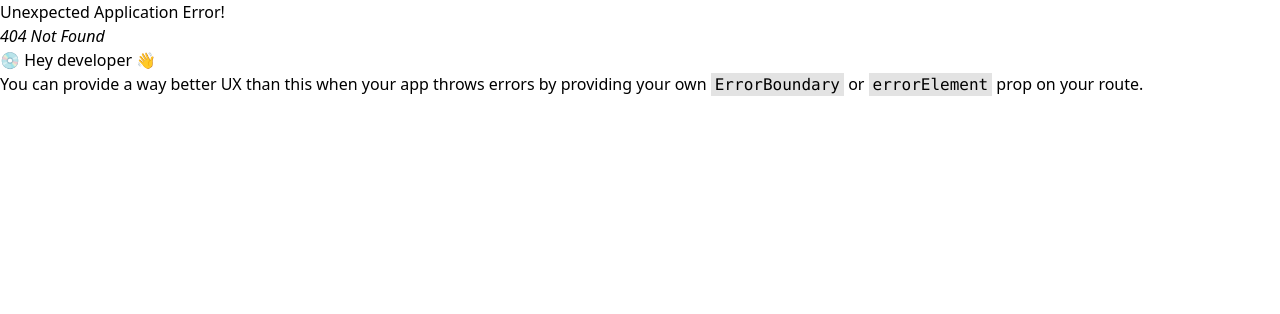
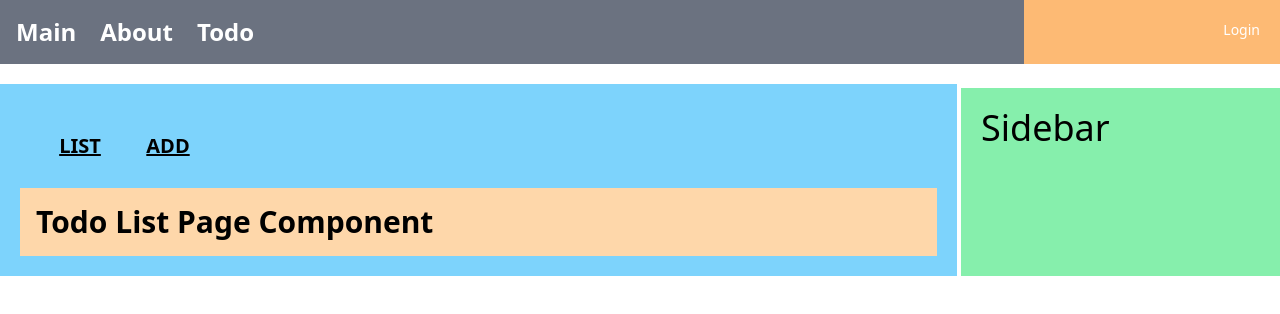
Before and after one commit to dongjun77/mall-fe, a React (Vite) app: page /todo/list in a window 1280 px wide. Before the commit this address had no page. Shown: the top 314 px of the page. Built offline with nearby package versions, Linux system fonts and the light colour scheme.

Commit message:
feat: outlet으로 독립된 컴포넌트 만듬

```diff
--- a/src/components/menus/BasicMenu.jsx
+++ b/src/components/menus/BasicMenu.jsx
@@ -13,6 +13,10 @@
             {" "}
             <Link to={"/about"}>About</Link>{" "}
           </li>
+          <li className="pr-6 text-2xl">
+            {" "}
+            <Link to={"/todo/"}>Todo</Link>{" "}
+          </li>
         </ul>
       </div>
       <div className="w-1/5 flex justify-end bg-orange-300 p-4 font-medium">
--- a/src/layouts/BasicLayout.jsx
+++ b/src/layouts/BasicLayout.jsx
@@ -1,24 +1,24 @@
-import React from "react";
 import BasicMenu from "../components/menus/BasicMenu";
-
-const BasicLayout = ({ children }) => {
+function BasicLayout({ children }) {
   return (
     <>
-      <header className="bg-teal-400 p-5">
-        <BasicMenu />
-      </header>
+      {/* 기존 헤더 대신 BasicMenu*/}
+      <BasicMenu />
+      {/* 상단 여백 my-5 제거 */}
       <div
-        className="bg-white my-5 w-full flex flex-col space-y-4 md:flex-row md:space-x-4
-    md:space-y-0"
+        className="bg-white my-5 w-full flex flex-col space-y-1 md:flex-row md:space-x-1 md:space-y-
+0"
       >
-        <main className="bg-sky-300 md:w-2/3 lg:w-3/4 px-5 py-40">
+        {/* 상단 여백 py-40 변경 flex 제거 */}
+        <main className="bg-sky-300 md:w-2/3 lg:w-3/4 px-5 py-5">
           {children}
         </main>
-        <aside className="bg-green-300 md:w-1/3 lg:w-1/4 px-5 py-40">
-          <h1 className="text-2xl md:text-4xl"> Sidebar </h1>
+        {/* 상단 여백 py-40 제거 flex 제거 */}
+        <aside className="bg-green-300 md:w-1/3 lg:w-1/4 px-5 flex py-5">
+          <h1 className="text-2xl md:text-4xl">Sidebar</h1>
         </aside>
       </div>
     </>
   );
-};
+}
 export default BasicLayout;
--- /dev/null
+++ b/src/pages/todo/IndexPage.jsx
@@ -0,0 +1,22 @@
+import React from "react";
+import { Outlet } from "react-router-dom";
+import BasicLayout from "../../layouts/BasicLayout";
+
+function IndexPage(props) {
+  return (
+    <BasicLayout>
+      <div className="w-full flex m-2 p-2 ">
+        <div className="text-xl m-1 p-2 w-20 font-extrabold text-center underline">
+          LIST
+        </div>
+        <div className="text-xl m-1 p-2 w-20 font-extrabold text-center underline">
+          ADD
+        </div>
+      </div>
+      <div className="flex flex-wrap w-full">
+        <Outlet />
+      </div>
+    </BasicLayout>
+  );
+}
+export default IndexPage;
--- /dev/null
+++ b/src/pages/todo/ListPage.jsx
@@ -0,0 +1,10 @@
+import React from "react";
+
+function ListPage(props) {
+  return (
+    <div className="p-4 w-full bg-orange-200 ">
+      <div className="text-3xl font-extrabold">Todo List Page Component</div>
+    </div>
+  );
+}
+export default ListPage;
--- a/src/router/root.jsx
+++ b/src/router/root.jsx
@@ -1,15 +1,17 @@
-import { Suspense, lazy } from "react";
+import { Children, Suspense, lazy } from "react";
 import { createBrowserRouter } from "react-router-dom";
 
-const loading = <div className="bg-red-700">Loading....</div>;
+const Loading = <div className="bg-red-700">Loading....</div>;
 const Main = lazy(() => import("../pages/MainPage"));
 const About = lazy(() => import("../pages/AboutPage"));
+const TodoIndex = lazy(() => import("../pages/todo/IndexPage"));
+const TodoList = lazy(() => import("../pages/todo/ListPage"));
 
 const root = createBrowserRouter([
   {
     path: "",
     element: (
-      <Suspense fallback={loading}>
+      <Suspense fallback={Loading}>
         <Main />
       </Suspense>
     ),
@@ -17,11 +19,30 @@
   {
     path: "about",
     element: (
-      <Suspense fallback={loading}>
+      <Suspense fallback={Loading}>
         <About />
       </Suspense>
     ),
   },
+  {
+    path: "todo",
+    element: (
+      <Suspense fallback={Loading}>
+        <TodoIndex />
+      </Suspense>
+    ),
+    children: [
+      {
+        path: "list",
+        element: (
+          <Suspense fallback={Loading}>
+            {" "}
+            <TodoList />{" "}
+          </Suspense>
+        ),
+      },
+    ],
+  },
 ]);
 
 export default root;
```
